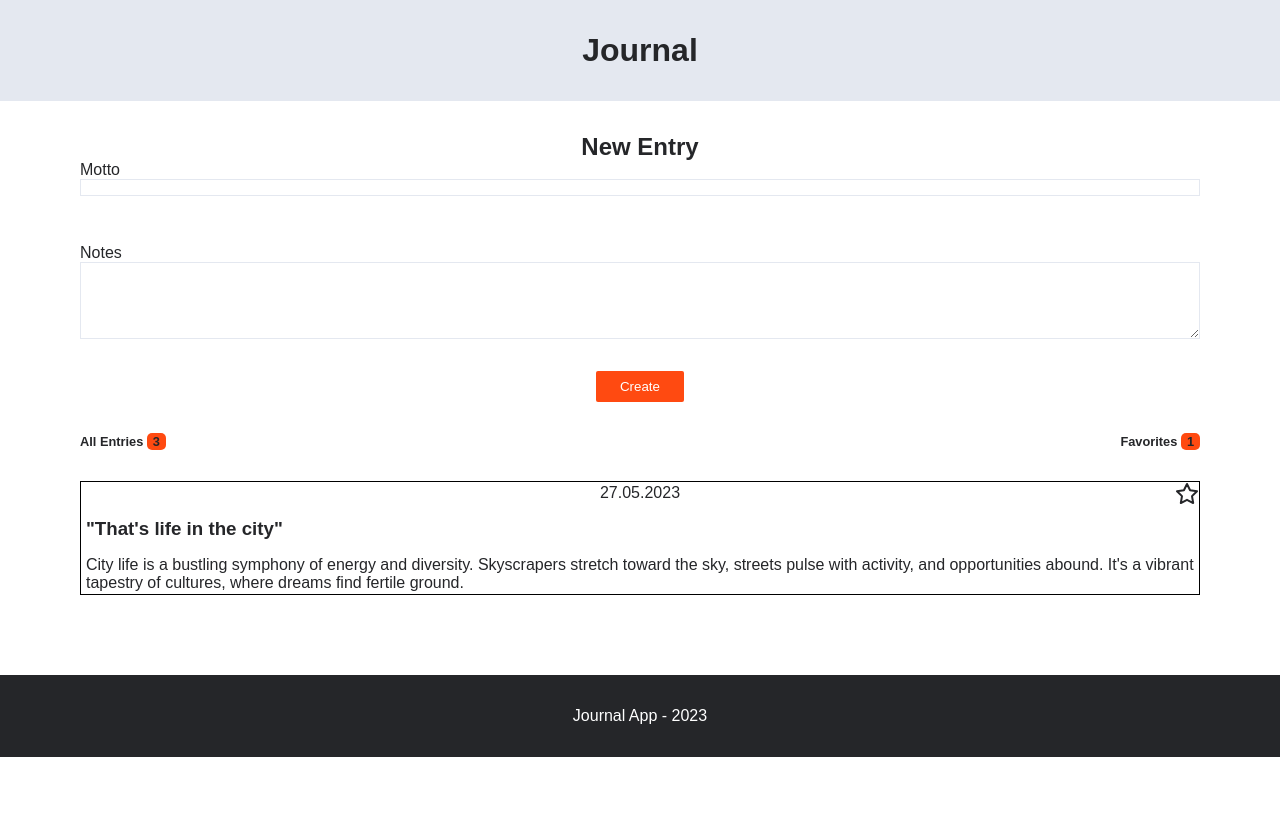
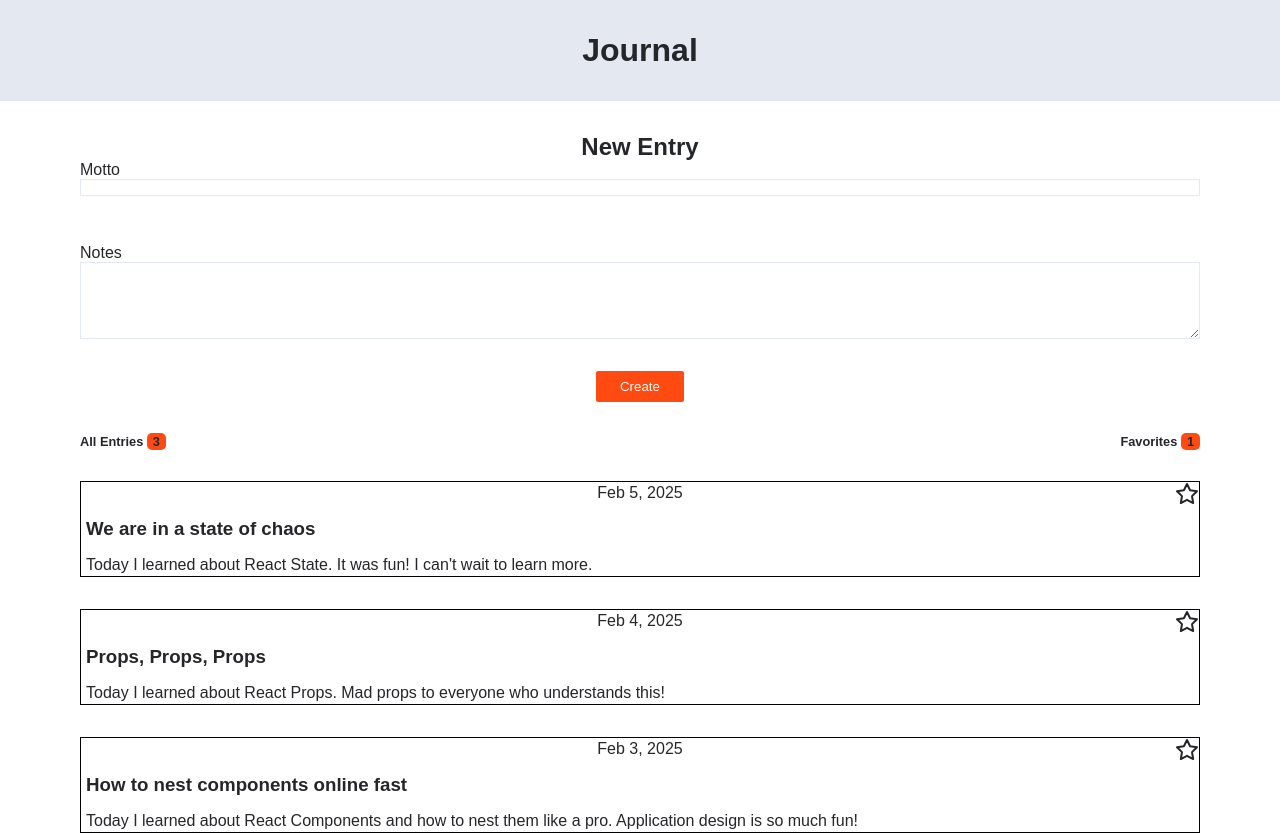
Before and after one commit to LukasWeckner/React-Journal, a React (Create React App) app: page / in a window 1280 px wide. Shown: the top 834 px of the page. Before the commit the page ends 800 px from the top, so only its background shows below. Built offline with nearby package versions, Linux system fonts and the light colour scheme.

Commit message:
add entries array and map/render the entries array

```diff
--- a/src/components/Entry/index.js
+++ b/src/components/Entry/index.js
@@ -4,7 +4,7 @@ import "./Entry.css";
 import star from "./star.svg";
 import starFilled from "./starFilled.svg";
 
-export default function Entry() {
+export default function Entry({ id, date, motto, notes }) {
   const [isFavourite, setIsFavourite] = useState(false);
 
   function toggleIsFavourite() {
@@ -13,15 +13,10 @@ export default function Entry() {
 
   return (
     <>
-      <li className="entry">
-        <p className="entry__date">27.05.2023</p>
-        <h3 className="entry__title">"That's life in the city"</h3>
-        <p className="entry_text">
-          City life is a bustling symphony of energy and diversity. Skyscrapers
-          stretch toward the sky, streets pulse with activity, and opportunities
-          abound. It's a vibrant tapestry of cultures, where dreams find fertile
-          ground.
-        </p>
+      <li className="entry" key={id}>
+        <p className="entry__date">{date}</p>
+        <h3 className="entry__title">{motto}</h3>
+        <p className="entry_text">{notes}</p>
         <FavouriteButton
           className="entry__favouriteButton"
           onClick={toggleIsFavourite}
--- a/src/components/EntryList/index.js
+++ b/src/components/EntryList/index.js
@@ -2,9 +2,41 @@ import Entry from "../Entry";
 import "./EntryList.css";
 
 export default function EntryList() {
+  const entries = [
+    {
+      id: 1000,
+      date: "Feb 5, 2025",
+      motto: "We are in a state of chaos",
+      notes:
+        "Today I learned about React State. It was fun! I can't wait to learn more.",
+    },
+    {
+      id: 999,
+      date: "Feb 4, 2025",
+      motto: "Props, Props, Props",
+      notes:
+        "Today I learned about React Props. Mad props to everyone who understands this!",
+    },
+    {
+      id: 998,
+      date: "Feb 3, 2025",
+      motto: "How to nest components online fast",
+      notes:
+        "Today I learned about React Components and how to nest them like a pro. Application design is so much fun!",
+    },
+    {
+      id: 997,
+      date: "Feb 2, 2025",
+      motto: "I'm a React Developer",
+      notes: "My React-ion when I learned about React: 😍",
+    },
+  ];
+
   return (
     <ul className="entryList">
-      <Entry />
+      {entries.map(({ id, date, motto, notes }) => (
+        <Entry id={id} date={date} motto={motto} notes={notes} />
+      ))}
     </ul>
   );
 }
--- a/src/components/Footer/index.js
+++ b/src/components/Footer/index.js
@@ -3,7 +3,7 @@ import "./Footer.css";
 export default function Footer() {
   return (
     <footer className="footer">
-      <p className="footer__title">Journal App - 2023</p>
+      <p className="footer__title">Journal App - 2025</p>
     </footer>
   );
 }
```
